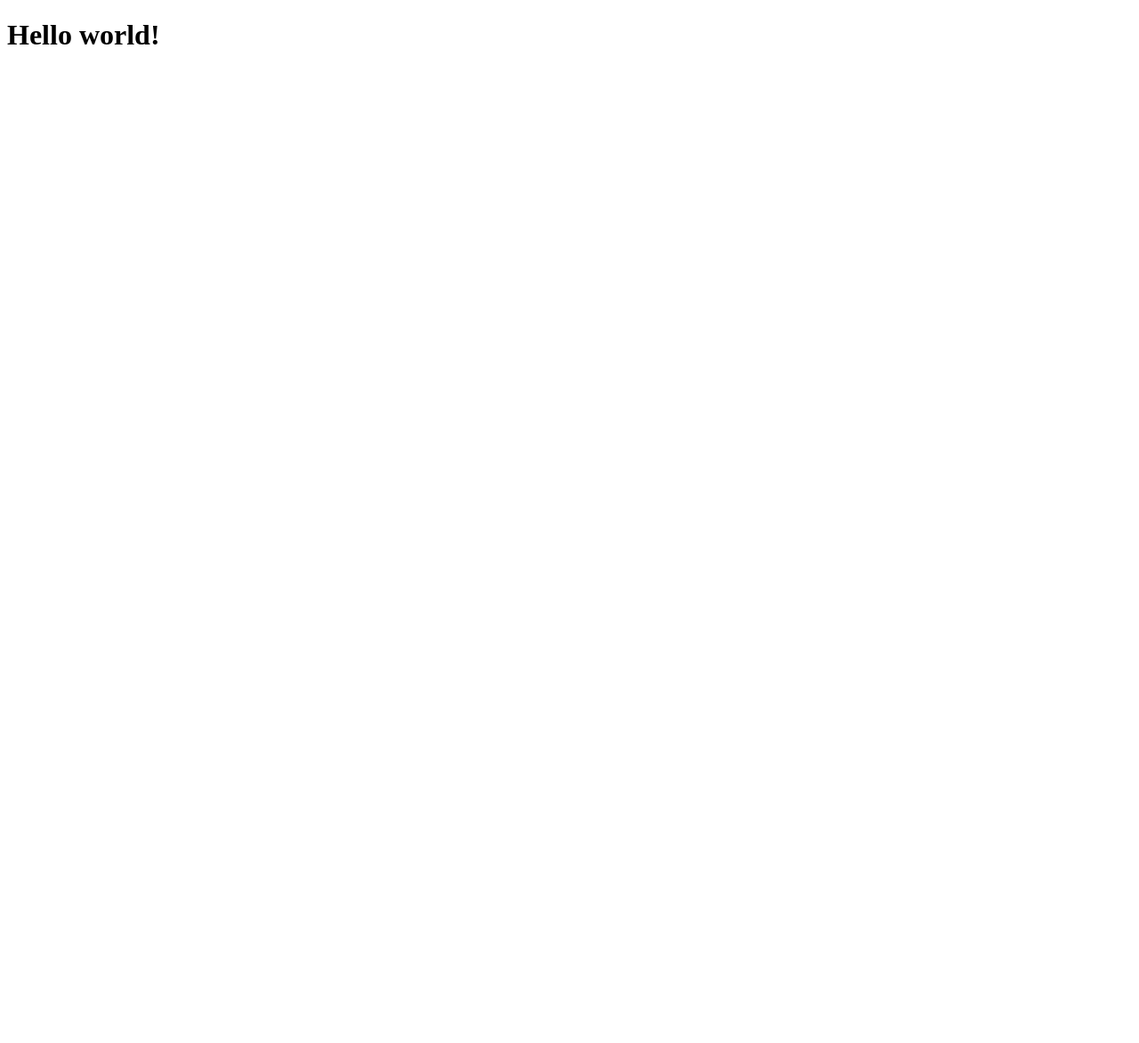
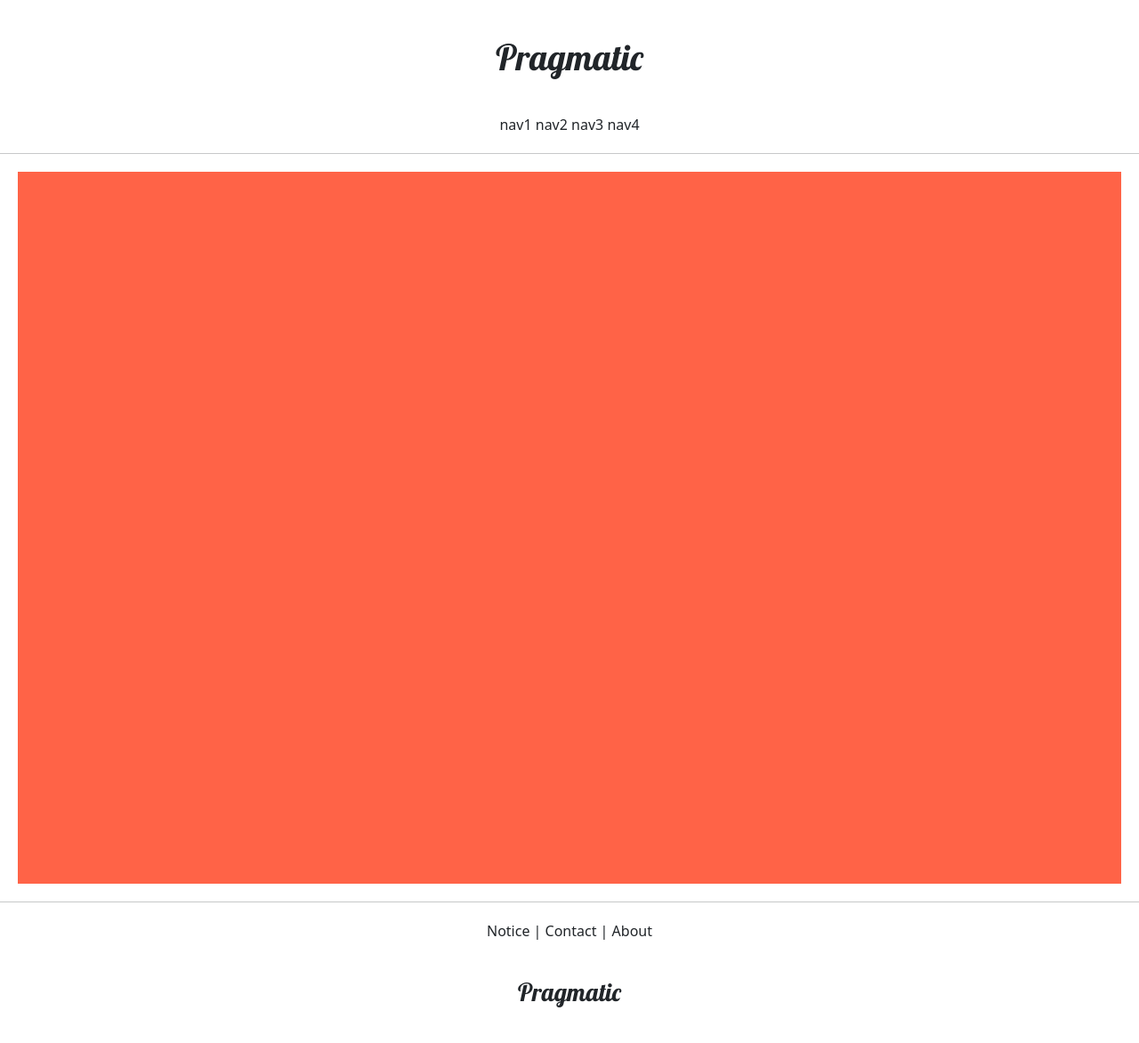
Before and after one commit to minosssss/Pinterest_Docker, a Django app: page /account/hello_world/ in a window 1280 px wide. Before the commit the page is almost empty. Shown: the whole page at 89% size. Before the commit the page ends 50 px from the top, so only its background shows below. Run offline with Django 3.2, Linux system fonts and the light colour scheme.

Commit message:
created html,css (course 10)

```diff
--- /dev/null
+++ b/accountapp/templates/accountapp/hello_world.html
@@ -0,0 +1,10 @@
+{% extends 'base.html' %}
+
+{% block content %}
+
+    <main>
+
+    </main>
+
+
+{% endblock %}
--- a/accountapp/views.py
+++ b/accountapp/views.py
@@ -6,4 +6,4 @@ from django.http import HttpResponse
 
 
 def hello_world(request):
-    return render(request, 'base.html')
+    return render(request, 'accountapp/hello_world.html')
--- a/pragmatic/settings.py
+++ b/pragmatic/settings.py
@@ -130,6 +130,9 @@ USE_TZ = True
 # https://docs.djangoproject.com/en/3.2/howto/static-files/
 
 STATIC_URL = '/static/'
+STATICFILES_DIRS = [
+    BASE_DIR / 'static'
+]
 
 # Default primary key field type
 # https://docs.djangoproject.com/en/3.2/ref/settings/#default-auto-field
--- /dev/null
+++ b/static/style.css
@@ -0,0 +1,30 @@
+
+body {
+
+}
+
+header, footer{
+    text-align: center;
+}
+
+header {
+    margin-bottom: 20px;
+}
+
+header h1, footer h3 {
+    margin: 40px;
+    font-family: 'Lobster', cursive;
+}
+
+foorter > span {
+    font-size: 8px;
+}
+
+footer {
+    margin-top: 20px;
+}
+main {
+    height: 800px;
+    background-color: tomato;
+    margin: 20px
+}
--- a/templates/base.html
+++ b/templates/base.html
@@ -1,10 +1,15 @@
 <!DOCTYPE html>
 <html lang="en">
-<head>
-    <meta charset="UTF-8">
-    <title>Title</title>
-</head>
+
+{% include 'head.html' %}
+
 <body>
-    <h1>Hello world!</h1>
+    {% include 'header.html' %}
+    <hr>
+    {% block content %}
+    {% endblock %}
+    <hr>
+    {% include 'footer.html' %}
+
 </body>
 </html>
--- /dev/null
+++ b/templates/footer.html
@@ -0,0 +1,11 @@
+    <footer>
+        <div>
+            <span>Notice | </span>
+            <span>Contact | </span>
+            <span>About</span>
+        </div>
+
+        <div>
+            <h3>Pragmatic</h3>
+        </div>
+    </footer>
--- /dev/null
+++ b/templates/head.html
@@ -0,0 +1,14 @@
+
+<head>
+{% load static %}
+    <meta charset="UTF-8">
+    <title>Title</title>
+    <!-- CSS Link-->
+    <link rel="stylesheet" type="text/css" href="{% static 'style.css' %}">
+    <!-- Bootstrap Link-->
+    <link href="https://cdn.jsdelivr.net/npm/bootstrap@5.1.2/dist/css/bootstrap.min.css"
+          rel="stylesheet" integrity="sha384-uWxY/CJNBR+1zjPWmfnSnVxwRheevXITnMqoEIeG1LJrdI0GlVs/9cVSyPYXdcSF" crossorigin="anonymous">
+    <link rel="preconnect" href="https://fonts.googleapis.com">
+    <link rel="preconnect" href="https://fonts.gstatic.com" crossorigin>
+    <link href="https://fonts.googleapis.com/css2?family=Lobster&display=swap" rel="stylesheet">
+</head>
--- /dev/null
+++ b/templates/header.html
@@ -0,0 +1,12 @@
+
+    <header>
+        <div>
+            <h1>Pragmatic</h1>
+        </div>
+        <nav>
+            <span>nav1</span>
+            <span>nav2</span>
+            <span>nav3</span>
+            <span>nav4</span>
+        </nav>
+    </header>
```
